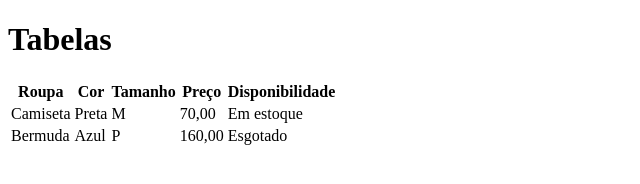
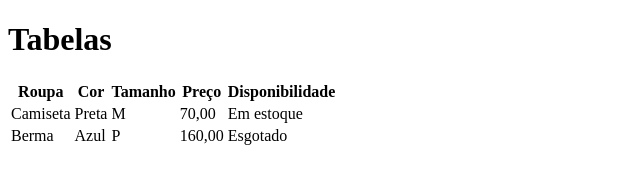
Before and after one commit to wbrunotech/aula-tabela, a plain HTML site: page index.html in a window 1280 px wide. Shown: the full height of the page, 0-640 px from the left. Drawn offline with Linux system fonts and the light colour scheme.

Commit message:
trocado de calça jeans para berma

```diff
--- a/index.html
+++ b/index.html
@@ -26,7 +26,7 @@
             <td>Em estoque</td>
         </tr>
         <tr>
-            <td>Bermuda</td>
+            <td>Berma</td>
             <td>Azul</td>
             <td>P</td>
             <td>160,00</td>
```
